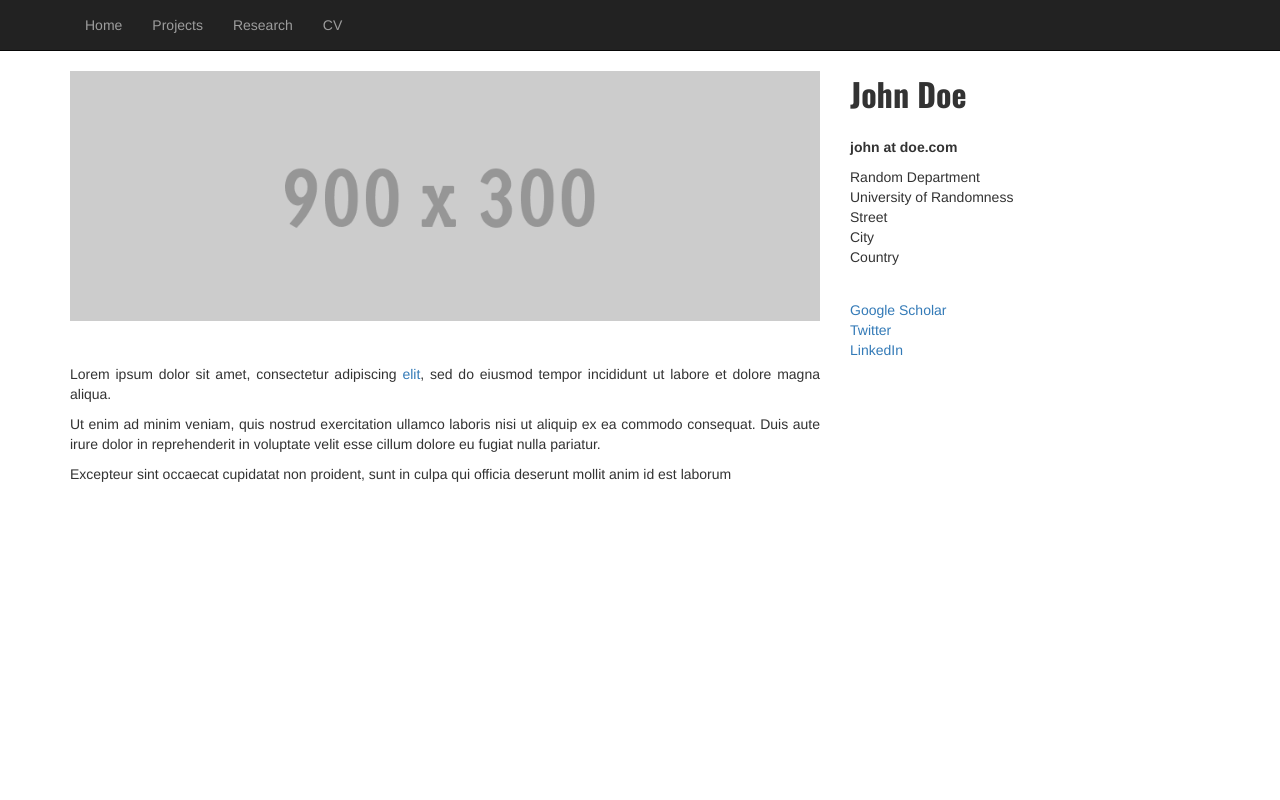
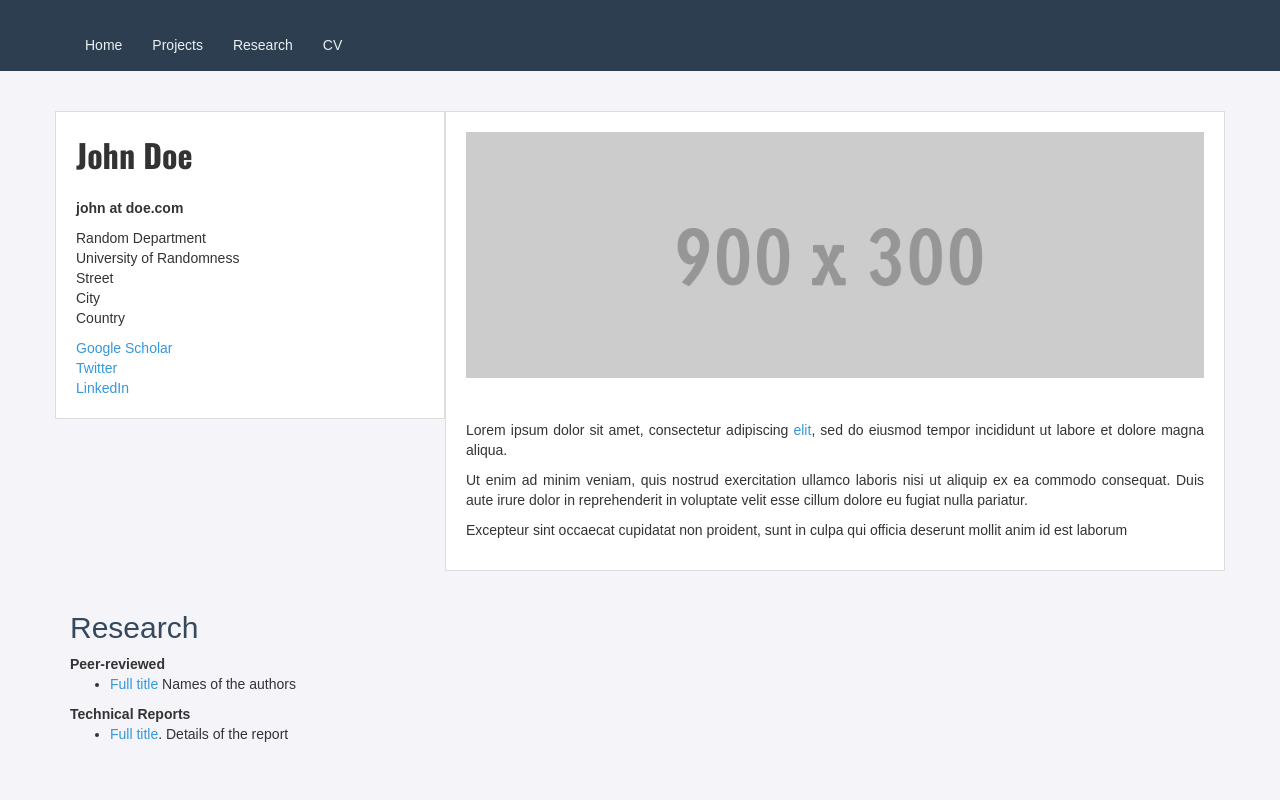
Before and after one commit to afarhoodi/farhoodi.github.io, a plain HTML site: page index.html in a window 1280 px wide. Shown: the top 800 px of the page. Drawn offline with nearby package versions, Linux system fonts and the light colour scheme.

Commit message:
Update index.html

```diff
--- a/index.html
+++ b/index.html
@@ -14,9 +14,53 @@
   <script src="https://ajax.googleapis.com/ajax/libs/jquery/1.12.0/jquery.min.js"></script>
   <script src="https://maxcdn.bootstrapcdn.com/bootstrap/3.3.6/js/bootstrap.min.js"></script>
   <link href='https://fonts.googleapis.com/css?family=Oswald:700' rel='stylesheet' type='text/css'>
+  <style>
+    body {
+      font-family: 'Arial', sans-serif;
+      background-color: #f4f4f9;
+      color: #333;
+    }
+    .navbar-inverse {
+      background-color: #2c3e50;
+      border-color: #2c3e50;
+    }
+    .navbar-inverse .navbar-nav>li>a {
+      color: #ecf0f1;
+    }
+    .navbar-inverse .navbar-nav>li>a:hover {
+      color: #fff;
+    }
+    .container {
+      padding-top: 20px;
+    }
+    h2 {
+      color: #34495e;
+    }
+    .sidebar {
+      padding: 20px;
+      background-color: #fff;
+      border: 1px solid #ddd;
+    }
+    .content-section {
+      margin-bottom: 20px;
+      background: #fff;
+      padding: 20px;
+      border: 1px solid #ddd;
+    }
+    a {
+      color: #3498db;
+    }
+    a:hover {
+      text-decoration: none;
+    }
+    footer {
+      margin: 20px 0;
+      text-align: center;
+      color: #bbb;
+    }
+  </style>
 </head>
 <body>
-
 
 <!-- Navigation -->
 <nav class="navbar navbar-inverse navbar-static-top" role="navigation">
@@ -25,11 +69,10 @@
       <button type="button" class="navbar-toggle collapsed" data-toggle="collapse" data-target="#bs-example-navbar-collapse-1">
         <span class="sr-only">Toggle navigation</span>
         <span class="icon-bar"></span>
-						<span class="icon-bar"></span>
+        <span the="icon-bar"></span>
         <span class="icon-bar"></span>
       </button>
     </div>
-
     <!-- Collect the nav links, forms, and other content for toggling -->
     <div class="collapse navbar-collapse" id="bs-example-navbar-collapse-1">
       <ul class="nav navbar-nav">
@@ -44,12 +87,24 @@
 
 <!-- Page Content -->
 <div class="container">
-
   <div class="row">
+    <!-- Contact Info on the Sidebar -->
+    <div class="col-md-4 sidebar">
+      <div style="font-family: 'Oswald', sans-serif; font-size: 32px;"><b>John Doe</b></div><br>
+      <p><b>john at doe.com</b><br>
+      <p>Random Department<br>
+      University of Randomness<br>
+      Street<br>
+      City <br>
+      Country<br>
+      </p>
+      <dd><a href="#">Google Scholar</a></dd>
+      <dd><a href="#">Twitter</a></dd>
+      <dd><a href="#">LinkedIn</a></dd>
+    </div>
 
     <!-- Entries Column -->
-            <div class="col-md-8" style="height: 100vh;">
-
+    <div class="col-md-8 content-section">
       <!-- Main Image -->
       <img class="img-responsive" src="photo.gif" alt=""><br>
 
@@ -61,27 +116,6 @@
         <p>Excepteur sint occaecat cupidatat non proident, sunt in culpa qui officia deserunt mollit anim id est laborum</p>
       </div>
     </div>
-
-            <!-- Contact Info on the Sidebar -->
-            <div class="col-md-4">
-                <div style="font-family: 'Oswald', sans-serif; font-size: 32px;"><b>John Doe</b></div><br>
-                <p><b>john at doe.com</b><br>
-                <p>Random Department<br>
-                University of Randomness<br>
-                Street<br>
-                City <br>
-                Country<br>
-                </p>
-            </div>
-
-
-            <!-- Links on the Sidebar -->
-            <div class="col-md-4" style="margin-top:2%">
-              <dd><a href="#">Google Scholar</a></dd>
-              <dd><a href="#">Twitter</a></dd>
-              <dd><a href="#">LinkedIn</a></dd>
-            </div>
-
 
     <!-- Research -->
     <div class="col-md-8" style="height: 100vh;">
@@ -97,17 +131,14 @@
       <li class="paper" words="add, your, keywords, here"><a href="#">Full title</a>. Details of the report</li>
       </ul>
     </div>
-
-
   </div>
-
-
 </div>
 <!-- /.container -->
 
+<footer>
   <!-- Other people may like it too! -->
-    <a style="color:#b5bec9;font-size:0.8em; float:right;" href="https://github.com/mavroudisv/plain-academic">Plain Academic</a>
+  <a style="color:#b5bec9;font-size:0.8em;" href="https://github.com/mavroudisv/plain-academic">Plain Academic</a>
+</footer>
 
 </body>
-
 </html>
```
Lines whose indentation alone changed are shown as unchanged.
